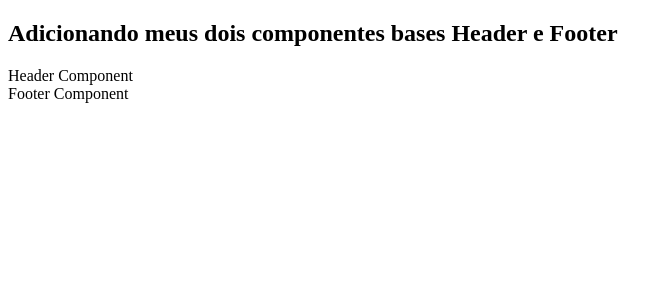
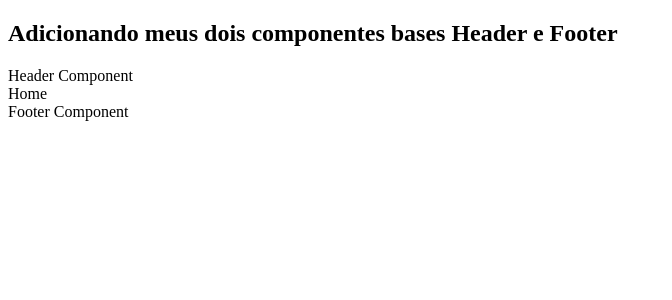
Before and after one commit to eduardo-esteves/react-dogs, a React (Create React App) app: page / in a window 1280 px wide. Shown: the top 300 px of the page, without its empty margins (0-672 px from the left). Built offline with nearby package versions, Linux system fonts and the light colour scheme.

Commit message:
Criado novo componente Home.js e seu module.css adicionado o componente BrowserRoute e criado nova rota home

```diff
--- a/src/App.js
+++ b/src/App.js
@@ -1,13 +1,20 @@
 import React from 'react'
+import { BrowserRouter, Routes, Route } from 'react-router-dom';
 import Footer from './Footer'
 import Header from './Header'
+import { Home } from './Home'
 
 function App() {
   return (
     <div className="App">
       <h2>Adicionando meus dois componentes bases Header e Footer</h2>
-      <Header />
-      <Footer />
+      <BrowserRouter>
+        <Header />
+        <Routes>
+          <Route path="/" element={<Home />} />
+        </Routes>
+        <Footer />
+      </BrowserRouter>
     </div>
   );
 }
--- /dev/null
+++ b/src/Home.js
@@ -0,0 +1,9 @@
+import styles from './Home.module.css'
+
+export const Home = () => {
+  return(
+    <div className={styles.home}>
+      Home
+    </div>
+  )
+}
```
Also changed, not shown: src/Home.module.css (added).
